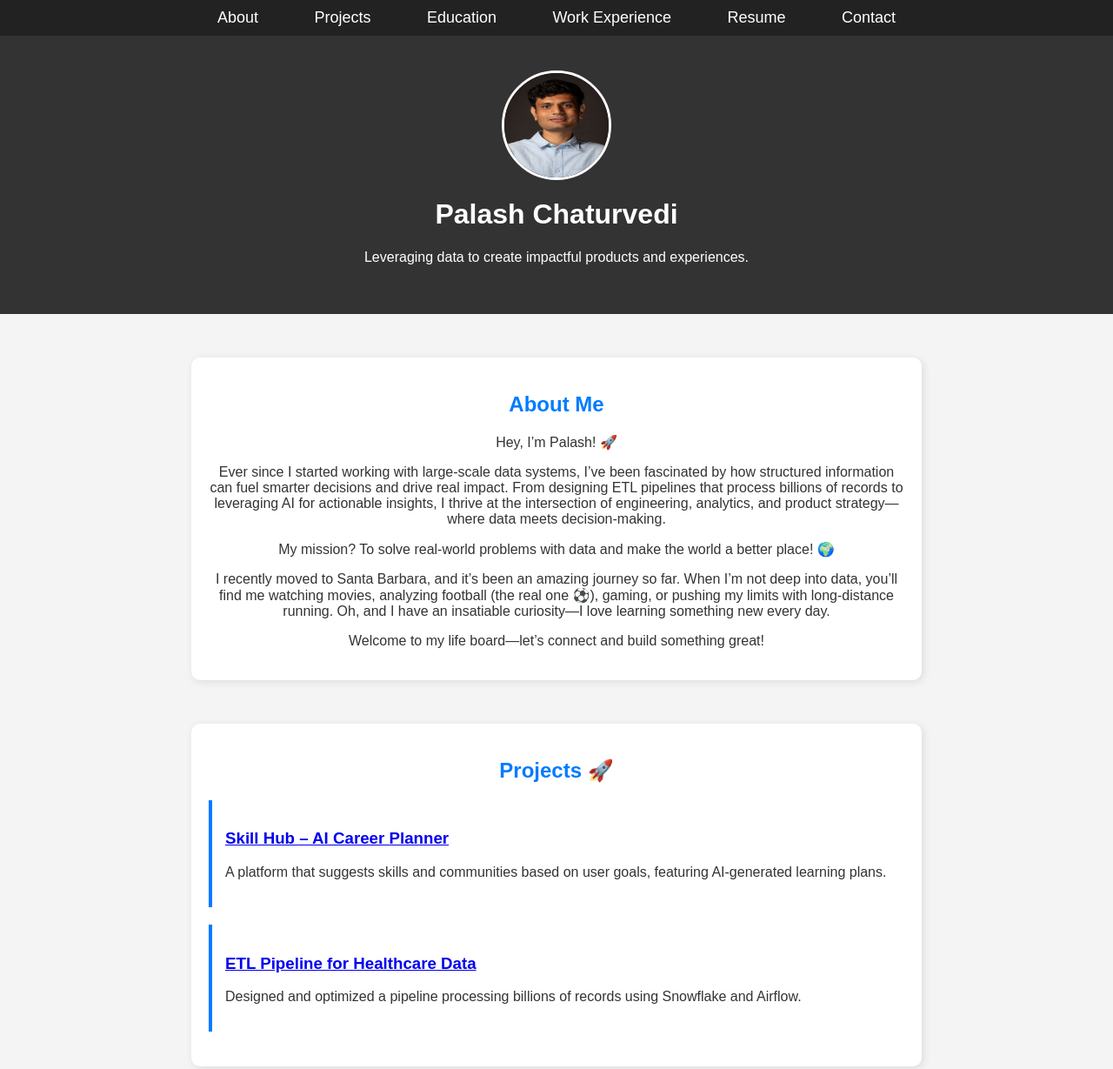
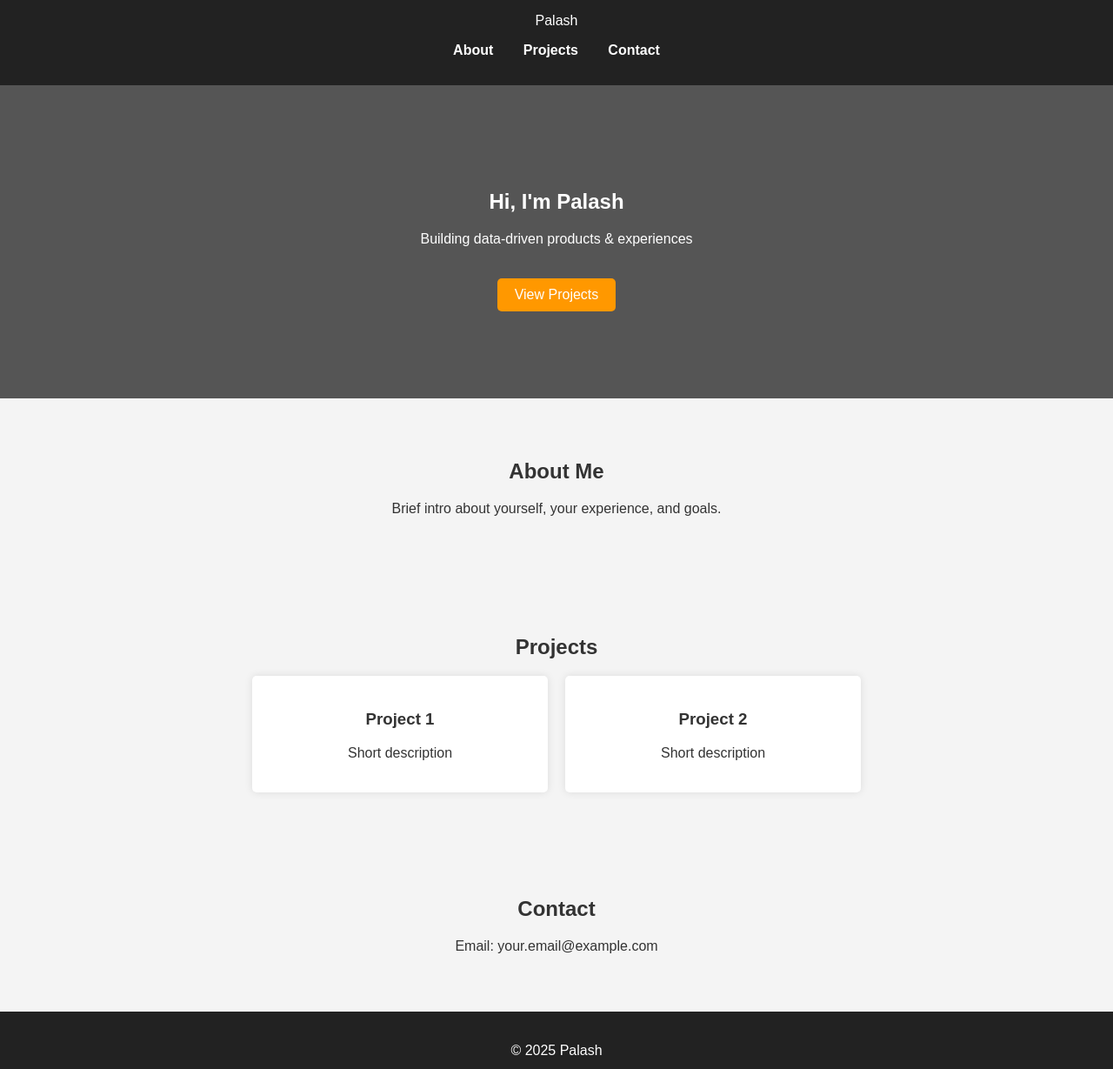
Before and after one commit to Palashtic/Portfolio, a website: page index.html in a window 1280 px wide. Shown: the top 1229 px of the page at 87% size. Drawn offline with Linux system fonts and the light colour scheme.

Commit message:
new style

```diff
--- a/index.html
+++ b/index.html
@@ -3,192 +3,53 @@
 <head>
     <meta charset="UTF-8">
     <meta name="viewport" content="width=device-width, initial-scale=1.0">
-    <title>Palash Chaturvedi</title>
-    <style>
-        body {
-            font-family: Arial, sans-serif;
-            margin: 0;
-            padding: 0;
-            background-color: #f4f4f4;
-            color: #333;
-            text-align: center;
-        }
-
-        nav {
-            background: #222;
-            padding: 10px 0;
-            position: sticky;
-            top: 0;
-            width: 100%;
-            z-index: 1000;
-        }
-
-        nav ul {
-            list-style: none;
-            padding: 0;
-            text-align: center;
-            margin: 0;
-        }
-
-        nav ul li {
-            display: inline;
-            margin: 0 20px;
-        }
-
-        nav ul li a {
-            color: #fff;
-            text-decoration: none;
-            font-size: 18px;
-            padding: 10px;
-        }
-
-        nav ul li a:hover {
-            color: #007BFF;
-        }
-
-        .profile-pic {
-            width: 120px;
-            height: 120px;
-            border-radius: 50%;
-            border: 3px solid white;
-            display: block;
-            margin: 0 auto 15px;
-        }
-
-
-        header {
-            text-align: center;
-            padding: 40px 20px;
-            background: #333;
-            color: white;
-        }
-
-        .resume-btn {
-            display: inline-block;
-            margin-top: 15px;
-            padding: 10px 20px;
-            background: #007BFF;
-            color: white;
-            text-decoration: none;
-            font-size: 18px;
-            border-radius: 5px;
-        }
-
-        section {
-            margin: 50px auto;
-            max-width: 800px;
-            padding: 20px;
-            background: white;
-            border-radius: 10px;
-            box-shadow: 2px 2px 10px rgba(0, 0, 0, 0.1);
-        }
-
-        h2 {
-            color: #007BFF;
-        }
-
-        .project, .education, .work-experience {
-            margin: 20px 0;
-            padding: 15px;
-            border-left: 4px solid #007BFF;
-            text-align: left;
-        }
-
-        footer {
-            margin-top: 20px;
-            padding: 10px;
-            background: #222;
-            color: white;
-        }
-    </style>
+    <title>Palash | Portfolio</title>
+    <link rel="stylesheet" href="styles.css">
 </head>
 <body>
-
+    <header>
         <nav>
-        <ul>
+            <div class="logo">Palash</div>
+            <ul class="nav-links">
                 <li><a href="#about">About</a></li>
                 <li><a href="#projects">Projects</a></li>
-            <li><a href="#education">Education</a></li>
-            <li><a href="#work">Work Experience</a></li>
-            <li><a href="your-resume.pdf" target="_blank">Resume</a></li>
                 <li><a href="#contact">Contact</a></li>
             </ul>
         </nav>
+    </header>
 
-    <header>
-        <div class="header-content">
-            <img src="CareerFair10.17-646.jpg" alt="Palash Chaturvedi" class="profile-pic">
-            <div>
-        <h1>Palash Chaturvedi</h1>
-        <p>Leveraging data to create impactful products and experiences.</p>
-    </header>
+    <section id="hero">
+        <h1>Hi, I'm Palash</h1>
+        <p>Building data-driven products & experiences</p>
+        <a href="#projects" class="btn">View Projects</a>
+    </section>
 
     <section id="about">
         <h2>About Me</h2>
-        <p>Hey, I’m Palash! 🚀</p>
-        <p>Ever since I started working with large-scale data systems, I’ve been fascinated by how structured information can fuel smarter decisions and drive real impact. From designing ETL pipelines that process billions of records to leveraging AI for actionable insights, I thrive at the intersection of engineering, analytics, and product strategy—where data meets decision-making.</p>
-        <p>My mission? To solve real-world problems with data and make the world a better place! 🌍</p>
-        <p>I recently moved to Santa Barbara, and it’s been an amazing journey so far. When I’m not deep into data, you’ll find me watching movies, analyzing football (the real one ⚽), gaming, or pushing my limits with long-distance running. Oh, and I have an insatiable curiosity—I love learning something new every day.</p>
-        <p>Welcome to my life board—let’s connect and build something great!</p>
+        <p>Brief intro about yourself, your experience, and goals.</p>
     </section>
 
     <section id="projects">
-        <h2>Projects 🚀</h2>
+        <h2>Projects</h2>
+        <div class="project-list">
             <div class="project">
-            <h3><a href="https://github.com/palashtic/skill-hub" target="_blank">Skill Hub – AI Career Planner</a></h3>
-            <p>A platform that suggests skills and communities based on user goals, featuring AI-generated learning plans.</p>
+                <h3>Project 1</h3>
+                <p>Short description</p>
             </div>
             <div class="project">
-            <h3><a href="https://github.com/yourusername/etl-healthcare" target="_blank">ETL Pipeline for Healthcare Data</a></h3>
-            <p>Designed and optimized a pipeline processing billions of records using Snowflake and Airflow.</p>
+                <h3>Project 2</h3>
+                <p>Short description</p>
+            </div>
         </div>
     </section>
 
-    <section id="education">
-        <h2>Education 🎓</h2>
-        <div class="education">
-            <h3>University of California, Santa Barbara</h3>
-            <p>Master’s in Technology Management | 2024</p>
-        </div>
-        <div class="education">
-            <h3>SRM Institute of Science and Technology, Chennai</h3>
-            <p>Bachelor’s in Computer Science | 2021</p>
-        </div>
+    <section id="contact">
+        <h2>Contact</h2>
+        <p>Email: your.email@example.com</p>
     </section>
 
-    <!-- Work Experience Section -->
-    <section id="work">
-        <h2>Work Experience 💼</h2>
-        <div class="work-experience">
-            <h3>Data Engineer | Optum (UHG)</h3>
-            <p>• Led cloud migration of 2B+ records, designing the entire architecture from scratch.</p>
-            <p>• Built and optimized ETL pipelines using Snowflake and Airflow.</p>
-        </div>
-        <div class="work-experience">
-            <h3>AI Research Intern | Alfred Technologies</h3>
-            <p>• Implemented a text prediction model and contributed to front-end development.</p>
-        </div>
-    </section>
-
-
-
     <footer>
-        <section id="contact">
-            <h2>Contact</h2>
-            <p>Let's connect! Reach out via <a href="mailto:pncpalash@example.com">email</a> or find me on <a href="https://www.linkedin.com/in/yourprofile" target="_blank">LinkedIn</a>.</p>
-        </section>    </footer>
-
-    <script>
-        document.addEventListener("DOMContentLoaded", function () {
-            document.querySelectorAll('nav ul li a').forEach(anchor => {
-                anchor.addEventListener('click', function (e) {
-                    e.preventDefault();
-                    const targetId = this.getAttribute('href').substring(1);
-                    document.getElementById(targetId).scrollIntoView({ behavior: 'smooth' });
-                });
-            });
-        });
-    </script>
-
+        <p>&copy; 2025 Palash</p>
+    </footer>
 </body>
 </html>
--- /dev/null
+++ b/styles.css
@@ -0,0 +1,78 @@
+/* General Styles */
+body {
+    font-family: Arial, sans-serif;
+    margin: 0;
+    padding: 0;
+    background-color: #f4f4f4;
+    color: #333;
+}
+
+/* Navigation Bar */
+header {
+    background: #222;
+    color: #fff;
+    padding: 15px 20px;
+    text-align: center;
+}
+
+.nav-links {
+    list-style: none;
+    padding: 0;
+}
+
+.nav-links li {
+    display: inline;
+    margin: 0 15px;
+}
+
+.nav-links a {
+    text-decoration: none;
+    color: #fff;
+    font-weight: bold;
+}
+
+/* Hero Section */
+#hero {
+    text-align: center;
+    padding: 100px 20px;
+    background: #555;
+    color: white;
+}
+
+#hero .btn {
+    display: inline-block;
+    padding: 10px 20px;
+    margin-top: 20px;
+    background: #ff9800;
+    color: white;
+    text-decoration: none;
+    border-radius: 5px;
+}
+
+/* Sections */
+section {
+    padding: 50px 20px;
+    text-align: center;
+}
+
+.project-list {
+    display: flex;
+    justify-content: center;
+    gap: 20px;
+}
+
+.project {
+    background: white;
+    padding: 20px;
+    border-radius: 5px;
+    box-shadow: 0 0 10px rgba(0, 0, 0, 0.1);
+    width: 300px;
+}
+
+/* Footer */
+footer {
+    text-align: center;
+    background: #222;
+    color: white;
+    padding: 20px;
+}
```
Lines whose indentation alone changed are shown as unchanged.
